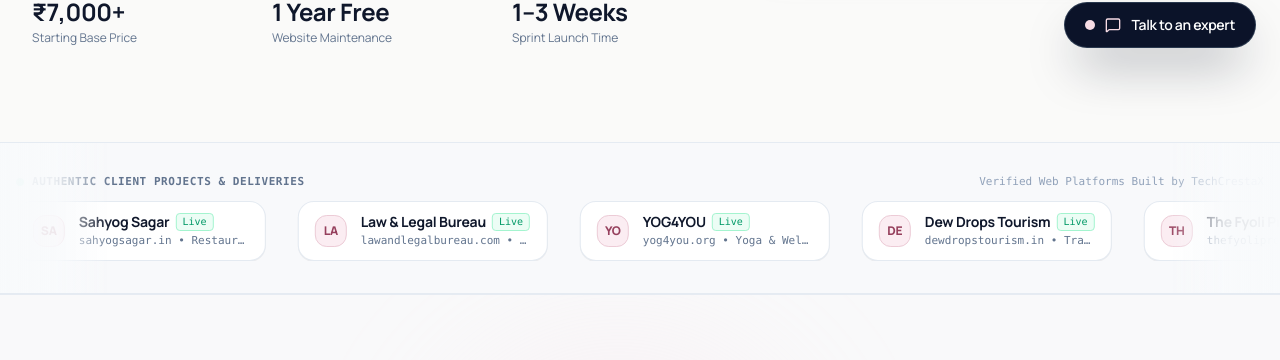
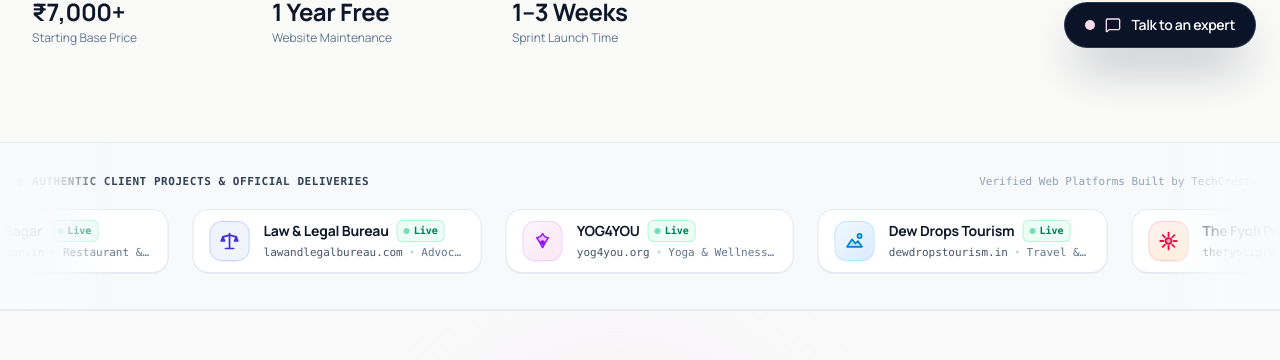
Before and after one commit to Rounak2408/TechCrestaX, a React (Vite) app: page / in a window 1280 px wide. Shown: the part 728-1088 px from the top of the page. Built offline with nearby package versions, Linux system fonts and the light colour scheme.

Commit message:
feat: replace 2-letter initials with authentic corporate vector logos in brands marquee

```diff
--- a/src/components/ui/TrustedBrandsMarquee.jsx
+++ b/src/components/ui/TrustedBrandsMarquee.jsx
@@ -1,118 +1,251 @@
 import React from 'react';
 import { ExternalLink } from 'lucide-react';
 
-const authenticClients = [
+// Custom, authentic vector logos for each official client
+const clientBrands = [
   {
     name: "Scalpel.in",
     tagline: "Doctor Appointment Platform",
     domain: "scalpel.in",
-    badge: "Live Medical Platform",
+    liveUrl: "https://www.scalpel.in/",
     isLive: true,
+    theme: "bg-gradient-to-br from-cyan-50 to-teal-100 dark:from-cyan-950/40 dark:to-teal-900/40 border-cyan-200 dark:border-cyan-800 text-cyan-600 dark:text-cyan-400",
+    logo: (
+      <svg viewBox="0 0 24 24" className="w-5 h-5" fill="none" stroke="currentColor" strokeWidth="2" strokeLinecap="round" strokeLinejoin="round">
+        <path d="M12 3v18M3 12h18" strokeWidth="2.5" />
+        <path d="M8 12h2l1.5-3 2 6 1.5-3h2" stroke="currentColor" strokeWidth="1.8" />
+        <circle cx="12" cy="12" r="9" strokeWidth="1.5" className="opacity-40" />
+      </svg>
+    )
   },
   {
     name: "Agriqen Seeds",
-    tagline: "Biotech & Agriculture",
+    tagline: "Biotech & Hybrid Agriculture",
     domain: "agriqen.com",
-    badge: "Live Corporate Platform",
+    liveUrl: "https://www.agriqen.com/",
     isLive: true,
+    theme: "bg-gradient-to-br from-emerald-50 to-green-100 dark:from-emerald-950/40 dark:to-green-900/40 border-emerald-200 dark:border-emerald-800 text-emerald-600 dark:text-emerald-400",
+    logo: (
+      <svg viewBox="0 0 24 24" className="w-5 h-5" fill="none" stroke="currentColor" strokeWidth="2" strokeLinecap="round" strokeLinejoin="round">
+        <path d="M12 22V10" strokeWidth="2.2" />
+        <path d="M12 10C12 5.5 15.5 3 20 3c-.5 4.5-3.5 7-8 7z" fill="currentColor" fillOpacity="0.25" />
+        <path d="M12 14c0-3.5-2.5-5.5-6-5.5.4 3.5 2.5 5.5 6 5.5z" fill="currentColor" fillOpacity="0.25" />
+      </svg>
+    )
   },
   {
     name: "Sahyog Sagar",
     tagline: "Restaurant & Local SEO",
     domain: "sahyogsagar.in",
-    badge: "Live Hospitality",
+    liveUrl: "https://www.sahyogsagar.in/",
     isLive: true,
+    theme: "bg-gradient-to-br from-amber-50 to-orange-100 dark:from-amber-950/40 dark:to-orange-900/40 border-amber-200 dark:border-amber-800 text-amber-600 dark:text-amber-400",
+    logo: (
+      <svg viewBox="0 0 24 24" className="w-5 h-5" fill="none" stroke="currentColor" strokeWidth="2" strokeLinecap="round" strokeLinejoin="round">
+        <path d="M3 18h18" strokeWidth="2.5" />
+        <path d="M4 15a8 8 0 0 1 16 0H4z" fill="currentColor" fillOpacity="0.2" />
+        <circle cx="12" cy="5" r="1.5" fill="currentColor" />
+        <path d="M12 6.5v1.5" strokeWidth="2" />
+      </svg>
+    )
   },
   {
     name: "Law & Legal Bureau",
-    tagline: "Professional Legal Practice",
+    tagline: "Advocates & Legal Practice",
     domain: "lawandlegalbureau.com",
-    badge: "Live Legal Firm",
+    liveUrl: "https://www.lawandlegalbureau.com/",
     isLive: true,
+    theme: "bg-gradient-to-br from-indigo-50 to-slate-100 dark:from-indigo-950/40 dark:to-slate-900 border-indigo-200 dark:border-indigo-800 text-indigo-700 dark:text-indigo-400",
+    logo: (
+      <svg viewBox="0 0 24 24" className="w-5 h-5" fill="none" stroke="currentColor" strokeWidth="2" strokeLinecap="round" strokeLinejoin="round">
+        <path d="M12 3v18M7 21h10" strokeWidth="2" />
+        <path d="M4 7l8-2 8 2" strokeWidth="2" />
+        <path d="M4 7l-2 5h4L4 7z" fill="currentColor" fillOpacity="0.2" />
+        <path d="M20 7l-2 5h4l-2-5z" fill="currentColor" fillOpacity="0.2" />
+      </svg>
+    )
   },
   {
     name: "YOG4YOU",
     tagline: "Yoga & Wellness Platform",
     domain: "yog4you.org",
-    badge: "Live Wellness Hub",
+    liveUrl: "https://www.yog4you.org/",
     isLive: true,
+    theme: "bg-gradient-to-br from-purple-50 to-pink-100 dark:from-purple-950/40 dark:to-pink-900/40 border-purple-200 dark:border-purple-800 text-purple-600 dark:text-purple-400",
+    logo: (
+      <svg viewBox="0 0 24 24" className="w-5 h-5" fill="none" stroke="currentColor" strokeWidth="1.8" strokeLinecap="round" strokeLinejoin="round">
+        <path d="M12 3c1.5 3 4 5 7 5-2 3-4 6-7 12-3-6-5-9-7-12 3 0 5.5-2 7-5z" fill="currentColor" fillOpacity="0.2" />
+        <circle cx="12" cy="14" r="2" fill="currentColor" />
+      </svg>
+    )
   },
   {
     name: "Dew Drops Tourism",
     tagline: "Travel & Tour Operator",
     domain: "dewdropstourism.in",
-    badge: "Live Tourism Platform",
+    liveUrl: "https://www.dewdropstourism.in/",
     isLive: true,
+    theme: "bg-gradient-to-br from-sky-50 to-blue-100 dark:from-sky-950/40 dark:to-blue-900/40 border-sky-200 dark:border-sky-800 text-sky-600 dark:text-sky-400",
+    logo: (
+      <svg viewBox="0 0 24 24" className="w-5 h-5" fill="none" stroke="currentColor" strokeWidth="2" strokeLinecap="round" strokeLinejoin="round">
+        <path d="M3 19l6-9 4 5 3-3 5 7H3z" fill="currentColor" fillOpacity="0.2" />
+        <circle cx="18" cy="6" r="2.5" fill="currentColor" fillOpacity="0.3" />
+      </svg>
+    )
   },
   {
     name: "The Fyoli Project",
-    tagline: "Cultural Brand & Project",
+    tagline: "Cultural Heritage & Crafts",
     domain: "thefyoliproject.com",
-    badge: "Live Storytelling",
+    liveUrl: "https://www.thefyoliproject.com/",
     isLive: true,
+    theme: "bg-gradient-to-br from-rose-50 to-orange-100 dark:from-rose-950/40 dark:to-orange-900/40 border-rose-200 dark:border-rose-800 text-rose-600 dark:text-rose-400",
+    logo: (
+      <svg viewBox="0 0 24 24" className="w-5 h-5" fill="none" stroke="currentColor" strokeWidth="2" strokeLinecap="round" strokeLinejoin="round">
+        <circle cx="12" cy="12" r="3.5" fill="currentColor" fillOpacity="0.25" />
+        <path d="M12 2v4M12 18v4M2 12h4M18 12h4" strokeWidth="2.2" />
+        <path d="M4.9 4.9l2.8 2.8M16.3 16.3l2.8 2.8M4.9 19.1l2.8-2.8M16.3 7.7l2.8-2.8" />
+      </svg>
+    )
   },
   {
     name: "BLKMND",
-    tagline: "Fashion E-commerce",
+    tagline: "Streetwear Fashion Store",
     domain: "blkmndofficial.com",
-    badge: "Live E-commerce",
+    liveUrl: "https://www.blkmndofficial.com/",
     isLive: true,
+    theme: "bg-gradient-to-br from-slate-900 via-slate-800 to-black dark:from-black dark:to-slate-900 border-slate-700 text-white shadow-sm",
+    logo: (
+      <svg viewBox="0 0 24 24" className="w-5 h-5" fill="none" stroke="currentColor" strokeWidth="2" strokeLinecap="round" strokeLinejoin="round">
+        <path d="M6 3h12l4 6-10 12L2 9l4-6z" fill="currentColor" fillOpacity="0.2" />
+        <path d="M2 9h20M12 21L8 9l4-6 4 6-4 12z" strokeWidth="1.6" />
+      </svg>
+    )
   },
   {
     name: "Divine Mane Naturals",
-    tagline: "Haircare & Product Website",
+    tagline: "Botanical Haircare Brand",
     domain: "divinemanenaturals.com",
-    badge: "Live Product Website",
+    liveUrl: "https://divinemanenaturals.com/",
     isLive: true,
+    theme: "bg-gradient-to-br from-pink-50 to-rose-100 dark:from-pink-950/40 dark:to-rose-900/40 border-pink-200 dark:border-pink-800 text-rose-600 dark:text-rose-400",
+    logo: (
+      <svg viewBox="0 0 24 24" className="w-5 h-5" fill="none" stroke="currentColor" strokeWidth="2" strokeLinecap="round" strokeLinejoin="round">
+        <path d="M12 2.5C12 2.5 5.5 9 5.5 14a6.5 6.5 0 0 0 13 0c0-5-6.5-11.5-6.5-11.5z" fill="currentColor" fillOpacity="0.2" />
+        <path d="M12 8c0 3 1.5 5 3.5 6.5" strokeWidth="1.8" />
+      </svg>
+    )
   },
+  {
+    name: "Timur Foods",
+    tagline: "Food Processing & Export",
+    domain: "timurfoods.com",
+    liveUrl: null,
+    isLive: false,
+    theme: "bg-gradient-to-br from-teal-50 to-emerald-100 dark:from-teal-950/40 dark:to-emerald-900/40 border-teal-200 dark:border-teal-800 text-teal-700 dark:text-teal-400",
+    logo: (
+      <svg viewBox="0 0 24 24" className="w-5 h-5" fill="none" stroke="currentColor" strokeWidth="2" strokeLinecap="round" strokeLinejoin="round">
+        <circle cx="12" cy="12" r="9" />
+        <path d="M3.6 9h16.8M3.6 15h16.8M12 3a15 15 0 0 1 0 18M12 3a15 15 0 0 0 0 18" strokeWidth="1.6" />
+      </svg>
+    )
+  },
+  {
+    name: "TheArteCraft",
+    tagline: "Handcrafted Decor & Art",
+    domain: "theartecraft.com",
+    liveUrl: null,
+    isLive: false,
+    theme: "bg-gradient-to-br from-amber-50 to-stone-100 dark:from-stone-900 dark:to-amber-950/40 border-amber-200 dark:border-stone-700 text-stone-700 dark:text-stone-300",
+    logo: (
+      <svg viewBox="0 0 24 24" className="w-5 h-5" fill="none" stroke="currentColor" strokeWidth="2" strokeLinecap="round" strokeLinejoin="round">
+        <path d="M8 3h8l2 5-2 13H8L6 8l2-5z" fill="currentColor" fillOpacity="0.2" />
+        <path d="M6 8h12M9 13h6" strokeWidth="1.8" />
+      </svg>
+    )
+  }
 ];
 
 export default function TrustedBrandsMarquee() {
   return (
-    <section className="py-8 bg-slate-50/70 dark:bg-slate-950/70 border-y border-slate-200/80 dark:border-slate-800/80 overflow-hidden relative" aria-label="Verified Client Projects">
+    <section
+      className="py-8 bg-slate-50/70 dark:bg-slate-950/70 border-y border-slate-200/80 dark:border-slate-800/80 overflow-hidden relative select-none"
+      aria-label="Verified Client Deliveries"
+    >
       {/* Side gradient fades */}
       <div className="absolute left-0 top-0 bottom-0 w-16 sm:w-28 bg-gradient-to-r from-slate-50 via-slate-50/90 to-transparent dark:from-slate-950 dark:via-slate-950/90 dark:to-transparent z-10 pointer-events-none" />
       <div className="absolute right-0 top-0 bottom-0 w-16 sm:w-28 bg-gradient-to-l from-slate-50 via-slate-50/90 to-transparent dark:from-slate-950 dark:via-slate-950/90 dark:to-transparent z-10 pointer-events-none" />
 
-      <div className="max-w-7xl mx-auto px-4 mb-3 flex items-center justify-between text-xs font-mono text-slate-500 dark:text-slate-400">
-        <span className="flex items-center gap-2 font-semibold uppercase tracking-wider text-[11px]">
+      {/* Header Eyebrow Row */}
+      <div className="max-w-7xl mx-auto px-4 mb-4 flex items-center justify-between text-xs font-mono text-slate-500 dark:text-slate-400">
+        <span className="flex items-center gap-2 font-semibold uppercase tracking-wider text-[11px] text-slate-700 dark:text-slate-300">
           <span className="w-2 h-2 rounded-full bg-emerald-500 animate-pulse" />
-          Authentic Client Projects & Deliveries
+          Authentic Client Projects & Official Deliveries
         </span>
-        <span className="hidden sm:inline text-[11px] text-slate-400">
+        <span className="hidden sm:inline text-[11px] text-slate-400 font-mono">
           Verified Web Platforms Built by TechCrestaX
         </span>
       </div>
 
-      <div className="flex overflow-hidden select-none">
-        {/* Doubled marquee list for infinite loop */}
-        <div className="animate-infinite-marquee flex items-center gap-6 sm:gap-8 shrink-0">
-          {[...authenticClients, ...authenticClients].map((client, idx) => (
+      {/* Infinite Seamless Marquee Slider */}
+      <div className="flex overflow-hidden">
+        <div className="animate-infinite-marquee flex items-center gap-4 sm:gap-6 shrink-0 py-1">
+          {[...clientBrands, ...clientBrands].map((client, idx) => {
+            const CardWrapper = client.liveUrl ? 'a' : 'div';
+            const wrapperProps = client.liveUrl
+              ? {
+                  href: client.liveUrl,
+                  target: "_blank",
+                  rel: "noopener noreferrer",
+                  title: `Visit ${client.name} live platform`,
+                }
+              : {};
+
+            return (
+              <CardWrapper
+                key={`${client.name}-${idx}`}
+                {...wrapperProps}
+                className="group flex items-center gap-3.5 px-4 py-2.5 rounded-2xl bg-white dark:bg-slate-900 border border-slate-200/90 dark:border-slate-800 shadow-2xs hover:border-[#eccbd6] dark:hover:border-[#F7DCE5]/40 hover:shadow-md transition-all duration-200 shrink-0 cursor-pointer"
+              >
+                {/* Official Brand Vector Logo Emblem */}
                 <div
-              key={`${client.name}-${idx}`}
-              className="flex items-center gap-3.5 px-4 py-2.5 rounded-2xl bg-white dark:bg-slate-900 border border-slate-200/90 dark:border-slate-800 shadow-2xs hover:border-[#eccbd6] dark:hover:border-[#F7DCE5]/40 transition-colors shrink-0"
+                  className={`w-9 h-9 sm:w-10 sm:h-10 rounded-xl flex items-center justify-center shrink-0 border transition-transform duration-200 group-hover:scale-110 shadow-2xs ${client.theme}`}
                 >
-              <div className="w-8 h-8 rounded-xl bg-[#F7DCE5]/50 dark:bg-[#F7DCE5]/15 border border-[#eccbd6] dark:border-[#F7DCE5]/30 flex items-center justify-center font-display font-extrabold text-xs text-[#96405d] dark:text-[#F7DCE5]">
-                {client.name.substring(0, 2).toUpperCase()}
+                  {client.logo}
                 </div>
 
+                {/* Company Name, Live Status & Tagline */}
                 <div className="text-left">
-                <div className="flex items-center gap-1.5">
-                  <span className="font-display font-bold text-sm text-slate-900 dark:text-white">
+                  <div className="flex items-center gap-2">
+                    <span className="font-display font-bold text-sm text-slate-900 dark:text-white group-hover:text-[#96405d] dark:group-hover:text-[#F7DCE5] transition-colors">
                       {client.name}
                     </span>
-                  {client.isLive && (
-                    <span className="text-[10px] font-mono font-medium text-emerald-600 dark:text-emerald-400 bg-emerald-50 dark:bg-emerald-950/60 px-1.5 py-0.2 rounded border border-emerald-200 dark:border-emerald-900">
+
+                    {client.isLive ? (
+                      <span className="text-[10px] font-mono font-semibold text-emerald-700 dark:text-emerald-300 bg-emerald-50 dark:bg-emerald-950/60 px-1.5 py-0.5 rounded-md border border-emerald-200/80 dark:border-emerald-800/80 flex items-center gap-1">
+                        <span className="w-1.5 h-1.5 rounded-full bg-emerald-500 animate-pulse" />
                         Live
                       </span>
+                    ) : (
+                      <span className="text-[10px] font-mono text-amber-700 dark:text-amber-400 bg-amber-50 dark:bg-amber-950/60 px-1.5 py-0.5 rounded-md border border-amber-200 dark:border-amber-800">
+                        Staging
+                      </span>
+                    )}
+
+                    {client.liveUrl && (
+                      <ExternalLink className="w-3 h-3 text-slate-400 group-hover:text-[#96405d] dark:group-hover:text-[#F7DCE5] transition-colors opacity-0 group-hover:opacity-100" />
                     )}
                   </div>
-                <div className="text-[11px] font-mono text-slate-500 dark:text-slate-400 truncate max-w-[170px]">
-                  {client.domain} • {client.tagline}
+
+                  <div className="text-[11px] font-mono text-slate-500 dark:text-slate-400 flex items-center gap-1.5 truncate max-w-[200px] mt-0.5">
+                    <span className="text-slate-600 dark:text-slate-300 font-medium">{client.domain}</span>
+                    <span className="text-slate-300 dark:text-slate-600">•</span>
+                    <span className="truncate">{client.tagline}</span>
                   </div>
                 </div>
-            </div>
-          ))}
+              </CardWrapper>
+            );
+          })}
         </div>
       </div>
     </section>
```
Lines whose indentation alone changed are shown as unchanged.
